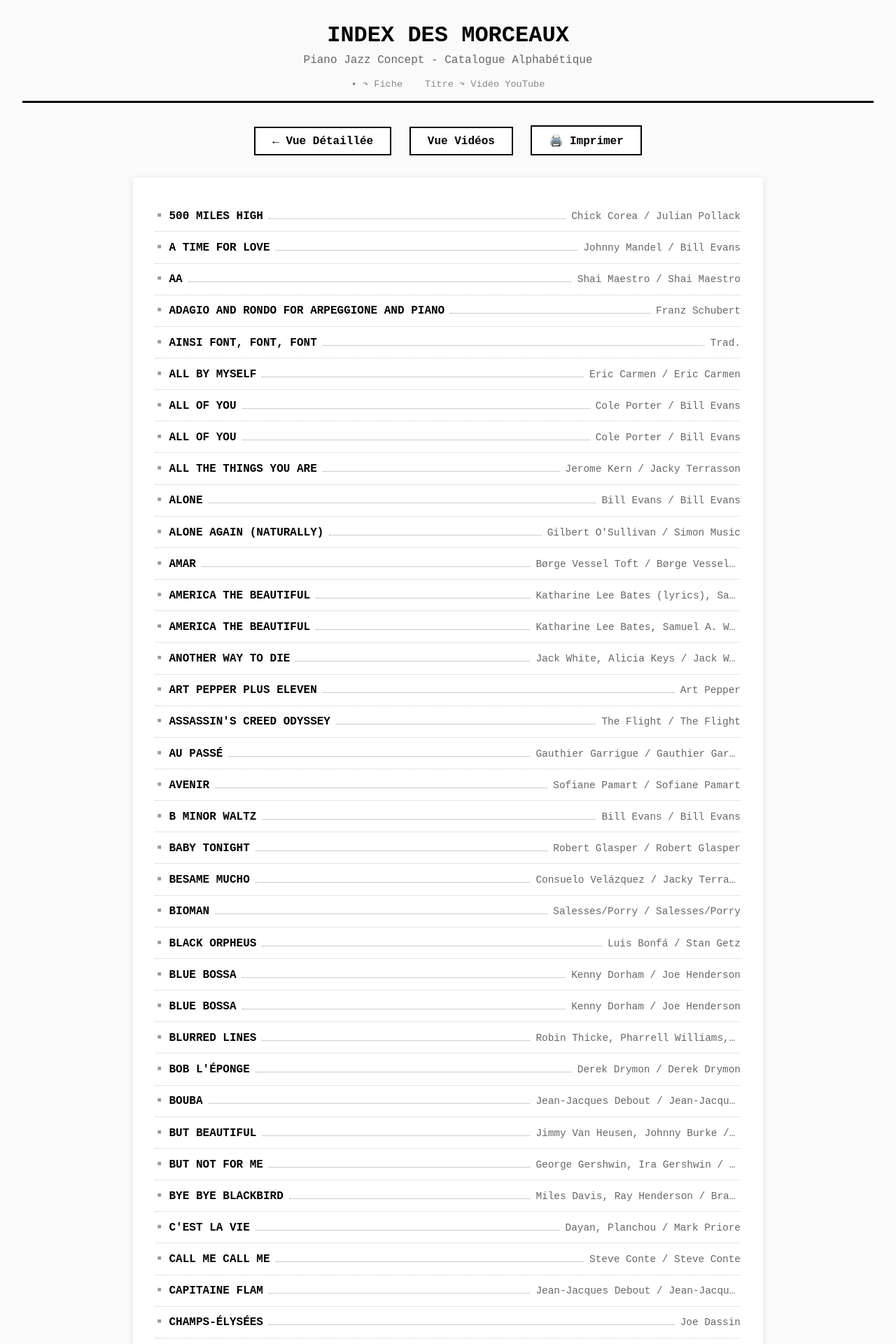
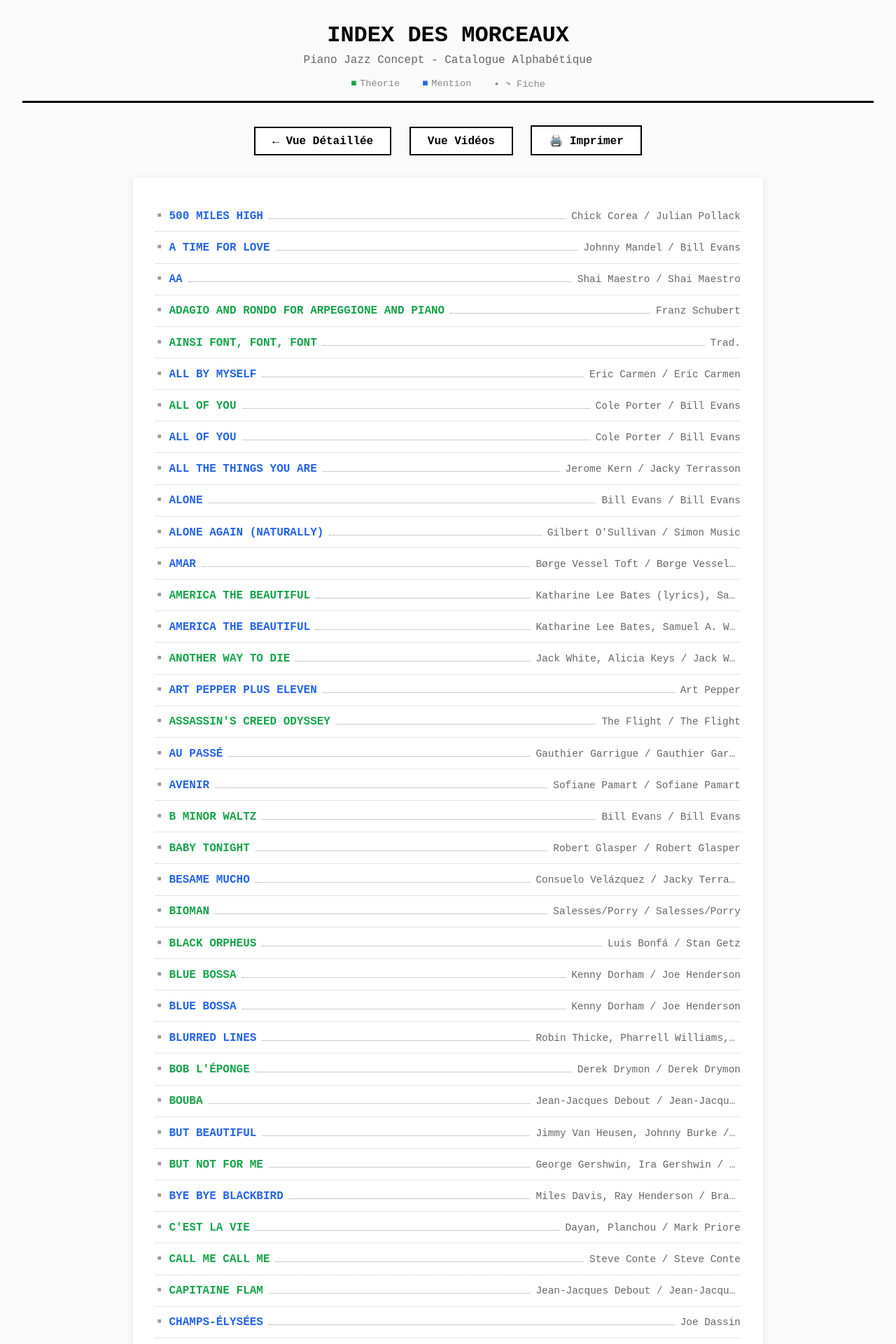
Before and after one commit to ColinusM/Piano-Jazz-Concept, a Flask app: page /?view=index in a window 1280 px wide. Shown: the top 1920 px of the page at 70% size. Run offline with Flask 3, Linux system fonts and the light colour scheme; data comes from the database, SQL or seed files in the repository.

Commit message:
Color-code index page titles by analysis depth
Green for Théorie, blue for Mention. Added legend at top of index page.

Co-Authored-By: Claude Opus 4.6 (1M context) <noreply@anthropic.com>

```diff
--- a/app.py
+++ b/app.py
@@ -192,7 +192,8 @@ def index():
                 'performer': s['performer'] or '',
                 'album': s['album'] or '',
                 'style': s['style'] or '',
-                'url': url
+                'url': url,
+                'analysis_depth': s['analysis_depth'] or ''
             })
 
         # Sort alphabetically by song title
--- a/templates/index_view.html
+++ b/templates/index_view.html
@@ -120,6 +120,14 @@
             text-decoration: none;
         }
 
+        .song-title a.depth-theorie {
+            color: #16a34a;
+        }
+
+        .song-title a.depth-mention {
+            color: #2563eb;
+        }
+
         .song-title a:hover {
             text-decoration: underline;
         }
@@ -172,10 +180,13 @@
         <p class="subtitle">Piano Jazz Concept - Catalogue Alphabétique</p>
         <div class="legend">
             <div class="legend-item">
-                <span>▪ ↷ Fiche</span>
+                <span style="color: #16a34a; font-weight: bold;">■</span> Théorie
             </div>
             <div class="legend-item">
-                <span>Titre ↷ Vidéo YouTube</span>
+                <span style="color: #2563eb; font-weight: bold;">■</span> Mention
+            </div>
+            <div class="legend-item">
+                <span>▪ ↷ Fiche</span>
             </div>
         </div>
     </div>
@@ -190,7 +201,7 @@
         {% for song in songs %}
             <div class="song-entry">
                 <a href="/?search={{ song.song_title }}#cards" class="card-icon">▪</a>
-                <span class="song-title"><a href="{{ song.url }}" target="_blank">{{ song.song_title }}</a></span>
+                <span class="song-title"><a href="{{ song.url }}" target="_blank" class="{% if song.analysis_depth == 'Théorie' %}depth-theorie{% elif song.analysis_depth == 'Mention' %}depth-mention{% endif %}">{{ song.song_title }}</a></span>
                 <span class="song-dots"></span>
                 <span class="song-info">
                     {% if song.composer and song.performer %}
```
